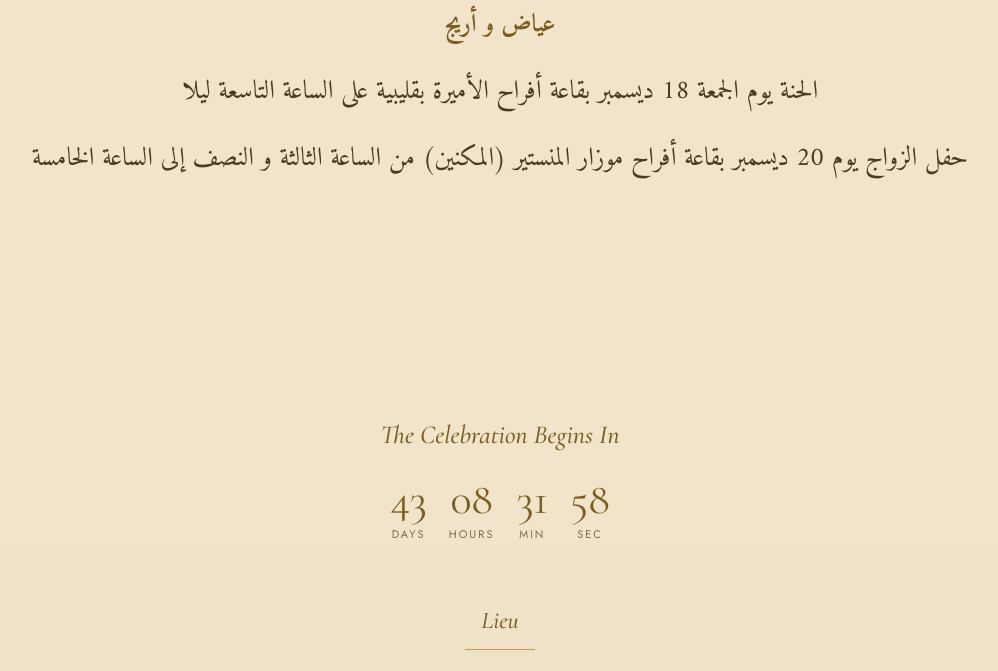
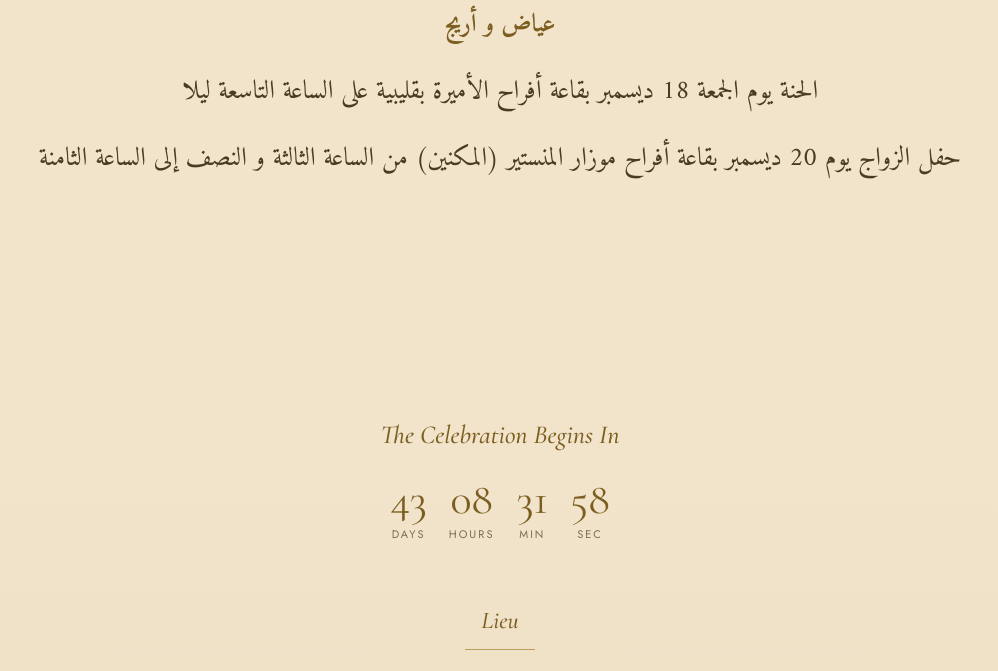
Before and after one commit to zainebgliouez55-ctrl/invitation, a plain HTML site: page index.html in a window 1280 px wide. Shown: the part 2114-2785 px from the top of the page, without its empty margins (140-1138 px from the left). Drawn offline with nearby package versions, Linux system fonts and the light colour scheme.

Commit message:
Fix HTML encoding issues in index.html

```diff
--- a/index.html
+++ b/index.html
@@ -194,7 +194,7 @@
     </div>
     <div class="enfants reveal">عياض و أريج</div>
     <div class="titre reveal">الحنة يوم الجمعة 18 ديسمبر بقاعة أفراح الأميرة بقليبية على الساعة التاسعة ليلا</div>
-    <div class="titre reveal">حفل الزواج يوم 20 ديسمبر بقاعة أفراح موزار المنستير (المكنين) من الساعة الثالثة و النصف إلى الساعة الخامسة</div>
+    <div class="titre reveal">حفل الزواج يوم 20 ديسمبر بقاعة أفراح موزار المنستير (المكنين) من الساعة الثالثة و النصف إلى الساعة الثامنة</div>
   </section>
 
   <!-- ================= PAGE 3 : COUNTDOWN + LIEU ================= -->
@@ -224,7 +224,6 @@ src="https://maps.google.com/maps?hl=fr&q=Salle+des+Fetes+Mozart&t=&z=15&ie=UTF8
   <!-- ================= PAGE FINALE : PHOTO ================= -->
   <section id="final" class="block">
     <div class="hope reveal">!نأمل رؤيتكم هناك</div>
-    <img class="reveal" src="couple.jpg" alt="Iyadh & Arij">
     <div class="signature reveal">Iyadh & Arij · 20.12.2026</div>
   </section>
 
```
